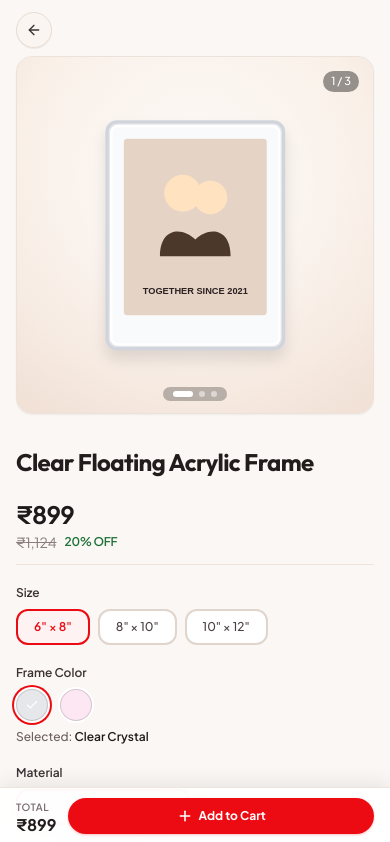
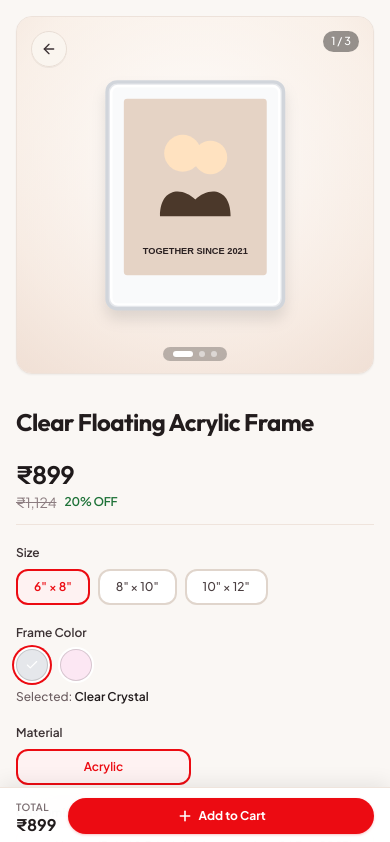
Before and after one commit to ShaikYakoub/md-gifts, a Next.js app: page /product/acrylic-frame in a window 390 px wide. Shown: the top 842 px of the page. Built offline with nearby package versions, Linux system fonts and the light colour scheme.

Commit message:
feat(product): make image container margins fully symmetric on mobile with back button inside card

```diff
--- a/src/components/catalog/ProductDetailClient.tsx
+++ b/src/components/catalog/ProductDetailClient.tsx
@@ -126,22 +126,6 @@ export function ProductDetailClient({ product, relatedProducts }: ProductDetailC
 
   return (
     <div className="relative pt-0 sm:pt-4 pb-32 sm:py-10 max-w-7xl mx-auto">
-      {/* Mobile Back Button (Absolute) */}
-      <button
-        type="button"
-        onClick={() => {
-          if (typeof window !== "undefined" && window.history.length > 1) {
-            window.history.back();
-          } else {
-            window.location.href = "/";
-          }
-        }}
-        className="absolute top-3 left-4 z-30 w-9 h-9 rounded-full bg-[#FAF5F0] border border-[#E8DDD4] text-[#3C3234] hover:text-[#EC0B12] flex sm:hidden items-center justify-center shadow-2xs active:scale-90 transition-all cursor-pointer"
-        aria-label="Go back"
-      >
-        <ArrowLeft className="w-4 h-4" />
-      </button>
-
       {/* Header Info for Desktop */}
       <div className="hidden sm:block px-6 lg:px-8 mb-6 space-y-1">
         <h1 className="font-serif text-2xl sm:text-3xl lg:text-4xl font-bold text-[#221C1D] tracking-tight">
@@ -154,9 +138,24 @@ export function ProductDetailClient({ product, relatedProducts }: ProductDetailC
 
       {/* Main Product Showcase */}
       <div className="grid grid-cols-1 lg:grid-cols-12 gap-6 lg:gap-12 items-start sm:px-6 lg:px-8">
-        {/* Left Column: Main Product Image Area & Gallery Thumbnails */}
-        <div className="lg:col-span-7 px-4 pt-14 sm:px-0 sm:pt-0">
+        {/* Left Column: Main Product Image Area (Symmetric 16px padding on mobile: pt-4 px-4) */}
+        <div className="lg:col-span-7 px-4 pt-4 sm:px-0 sm:pt-0">
           <div className="relative aspect-square w-full rounded-2xl sm:rounded-3xl overflow-hidden bg-[#FAF5F0] border border-[#EDE2DA] select-none shadow-xs">
+            {/* Mobile Back Button (Floating on Top-Left of Image) */}
+            <button
+              type="button"
+              onClick={() => {
+                if (typeof window !== "undefined" && window.history.length > 1) {
+                  window.history.back();
+                } else {
+                  window.location.href = "/";
+                }
+              }}
+              className="absolute top-3.5 left-3.5 z-20 w-9 h-9 rounded-full bg-[#FAF5F0]/90 backdrop-blur-xs border border-[#E8DDD4] text-[#3C3234] hover:text-[#EC0B12] flex sm:hidden items-center justify-center shadow-2xs active:scale-90 transition-all cursor-pointer"
+              aria-label="Go back"
+            >
+              <ArrowLeft className="w-4 h-4" />
+            </button>
             {/* Scrollable / Swipeable Track - Strictly Horizontal */}
             <div
               ref={carouselRef}
```
